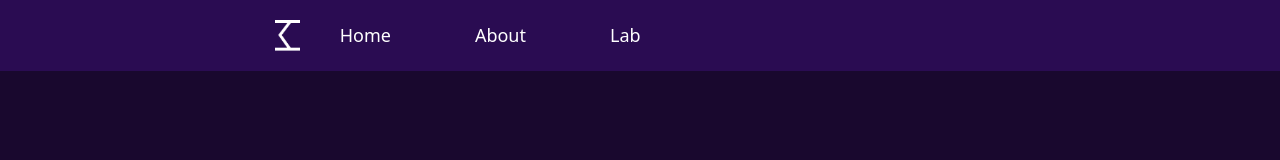
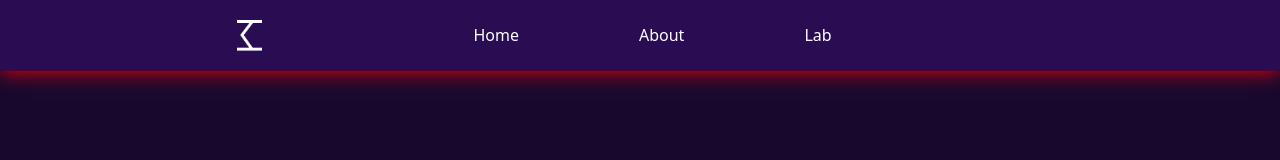
Before and after one commit to starkuzb00/My-Portifiliyo, a plain HTML site: page index.html in a window 1280 px wide. Drawn offline with Linux system fonts and the light colour scheme; a web font is replaced by a local one.

Commit message:
navbar_ended

```diff
--- a/css/style.css
+++ b/css/style.css
@@ -39,38 +39,49 @@ body{
 .navbar{
     background-color: #2a0c52;
     padding: 20px 00px;
+    transition: .5s;
 }
 
-.navbar .container{
-    display: flex;
-    align-items: center;
-}
-
-.porti{
-    display: flex;
-    align-items: center;
-    justify-content: center;
-    margin: auto;
-
+.navbar:hover{
+    box-shadow: 0px 0px 20px 0px rgb(255, 0, 0);
 }
 
 
-.porti img{
+.navbar .container{
+    align-items: center;
+    display: flex;
+    justify-content: center;
+   }
+
+   .nav_list{
+    margin-left:auto;
+    display: flex;
+   }
+
+   .porti{
+    display: flex;
+    align-items: center;
+   }
+
+   .porti img{
     width: 25px;
-    margin-left: -80%;
-}
+    margin-left: -30%;
+   }
 
-.nav_item{
-    display: inline-block;
-    margin: auto;
+   .nav_link{
+    color: rgb(255, 255, 255);
+    transition: .65s;
 
-}
+    margin: 0px 60px;
+    font-family: system-ui, -apple-system, BlinkMacSystemFont, 'Segoe UI', Roboto, Oxygen, Ubuntu, Cantarell, 'Open Sans', 'Helvetica Neue', sans-serif;
 
-.nav_item a{
-    color: white;
-    font-size: 18px;
-    font-family: system-ui, -apple-system, BlinkMacSystemFont, 'Segoe UI', Roboto, Oxygen, Ubuntu, Cantarell, 'Open Sans', 'Helvetica Neue', sans-serif;
-    display: inline-block;
-    margin: 0px 40px;
+   }
+   .nav_link:hover{
 
-}
+    color: rgb(255, 0, 0);
+   }
+
+
+
+   /* navbar_ended */
+   /* ////////////////////////// */
--- a/index.html
+++ b/index.html
@@ -16,17 +16,17 @@
         <div class="container">
              <div class="porti">
                  <img src="./img/Logo.png" alt="">
-                <ul class="nav_link">
+                <ul class="nav_list">
                     <li class="nav_item">
-                         <a href="#">Home</a>
+                        <a class="nav_link" href="#">Home</a>
                     </li>
 
                     <li class="nav_item">
-                        <a href="#">About</a>
+                        <a class="nav_link" href="#">About</a>
                     </li>
 
                    <li class="nav_item">
-                    <a href="#">Lab</a>
+                        <a class="nav_link" href="#">Lab</a>
                    </li>
                 </ul>
              </div>
```
